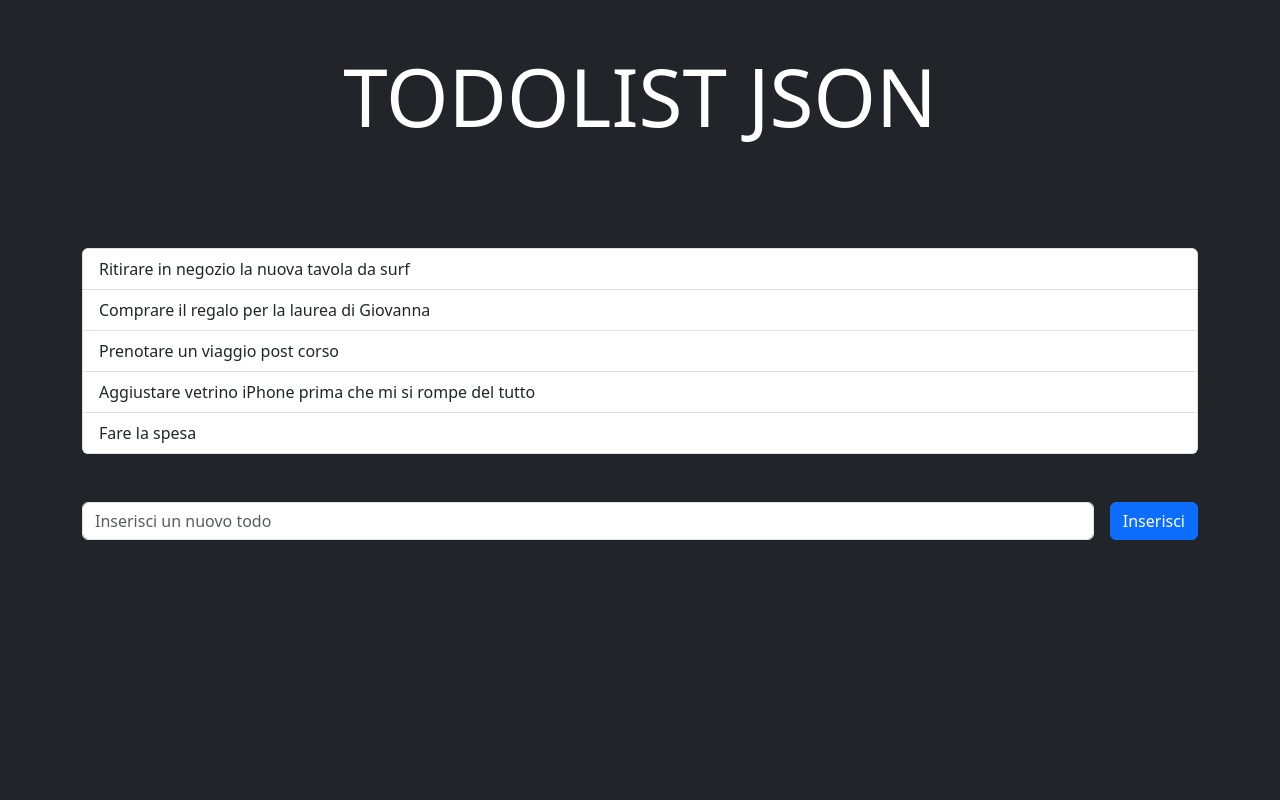
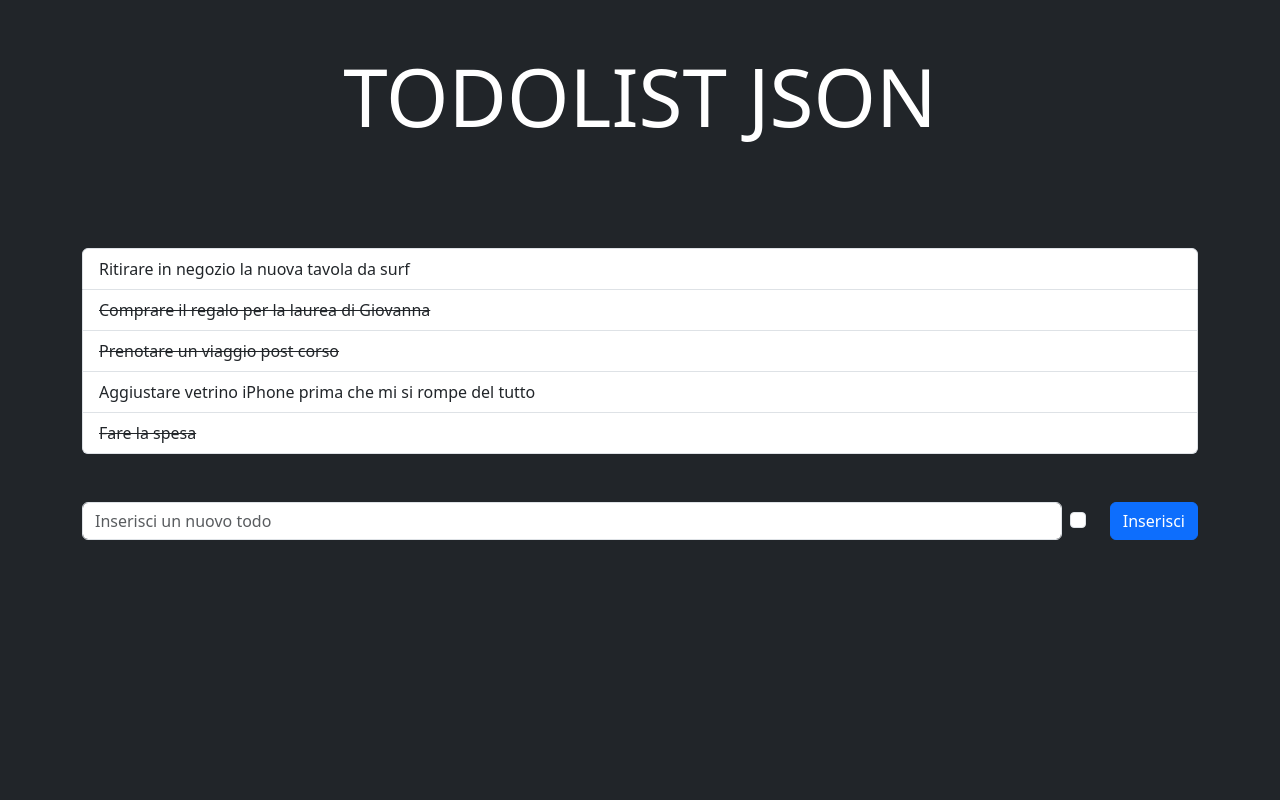
Before and after one commit to RicchiutiLucia/php-todo-list-json, a PHP site: page / in a window 1280 px wide. Run offline with PHP 8.4, Linux system fonts and the light colour scheme; some libraries are stand-ins or nearby versions.

Commit message:
creata la classe per i todo gia fatti

```diff
--- a/index.php
+++ b/index.php
@@ -6,6 +6,12 @@
     <meta name="viewport" content="width=device-width, initial-scale=1.0">
     <link href="https://cdn.jsdelivr.net/npm/bootstrap@5.3.0-alpha3/dist/css/bootstrap.min.css" rel="stylesheet" integrity="sha384-KK94CHFLLe+nY2dmCWGMq91rCGa5gtU4mk92HdvYe+M/SXH301p5ILy+dN9+nJOZ" crossorigin="anonymous">
     <title>TODOLIST</title>
+
+    <style>
+        .line-through {
+            text-decoration: line-through;
+        }
+    </style>
 </head>
 <body>
         <div id="app"  class="text-bg-dark vh-100">
@@ -16,16 +22,21 @@
       <div class="container">
 
         <ul class="list-group my-5">
-          <li v-for="(todo,index) in todoList" class="list-group-item"> {{todo.task}} </li>
+          <li v-for="(todo,index) in todoList" class="list-group-item" :class="todo.done?'line-through':''"> {{todo.task}} </li>
         </ul>
 
         <div class="row row-cols-lg-auto g-3 align-items-center justify-content-center">
 
-          <div class="col-auto flex-grow-1">
-            <input v-model="todoItem" type="text" class="form-control" id="newItemInput" placeholder="Inserisci un nuovo todo" @keyup.enter="addTodoCheck">
+          <div class="col flex-grow-1">
+            <input v-model="todoItem.text" type="text" class="form-control" id="newItemInput" placeholder="Inserisci un nuovo todo" @keyup.enter="addTodoCheck">
           </div>
 
-          <div class="col-12">
+          <div class="form-check col">
+            <input class="form-check-input" type="checkbox" id="newTodoCheck" v-model="todoItem.done">
+
+          </div>
+
+          <div class="col">
             <button type="button" class="btn btn-primary" @click="addTodoCheck">Inserisci</button>
           </div>
 
--- a/main.js
+++ b/main.js
@@ -4,7 +4,10 @@ createApp({
     data() {
         return {
             todoList: [],
-            todoItem : '',
+            todoItem : {
+                task:'',
+                done:false,
+            },
 
         }
     },
@@ -19,7 +22,8 @@ createApp({
         addTodo(){
 
                 const data = {
-                    todoItem : this.todoItem,
+                    task : this.todoItem.task,
+                    done : this.todoItem.done,
                 };
                 axios.post('server.php', data,
                 {
@@ -27,14 +31,15 @@ createApp({
                 }
                 ).then(response => {
                     this.todoList = response.data;
-                    this.todoItem = '';
+                    this.todoItem.task = '';
+                    this.todoItem.done = false;
                 });
 
 
 
         },
         addTodoCheck(){
-            if(this.todoItem && this.todoItem.trim() !=''){
+            if(this.todoItem.task && this.todoItem.task.trim() !=''){
                 this.addTodo();
             }
         }
--- a/server.php
+++ b/server.php
@@ -29,7 +29,7 @@ $todoList = [
 
 
 if (isset($_POST['todoItem']) && !empty($_POST['todoItem'])) {
-        $todoList[] = ['task' => $_POST['todoItem'], 'done' => false,];
+        $todoList[] = ['task' => $_POST['task'], 'done' => $_POST['done'] == 'false'?false:true,];
 }
 
 
```
